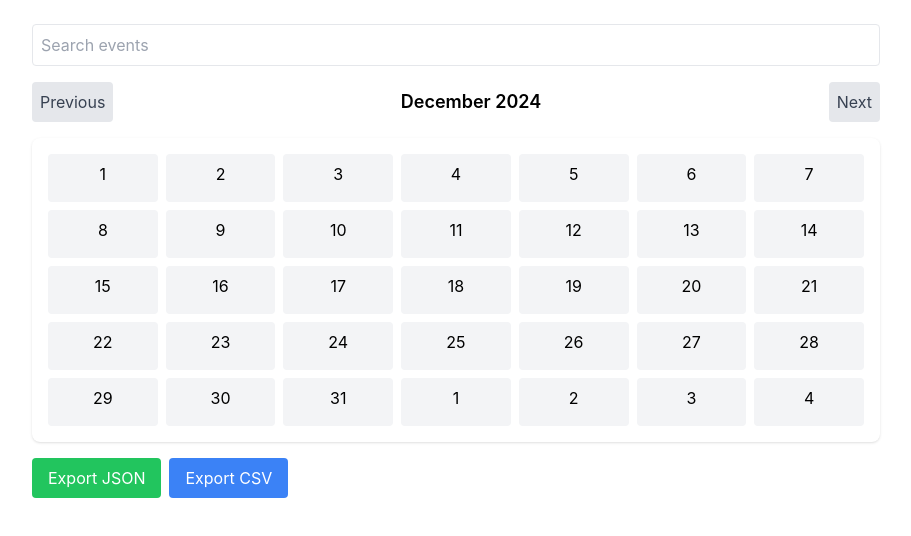
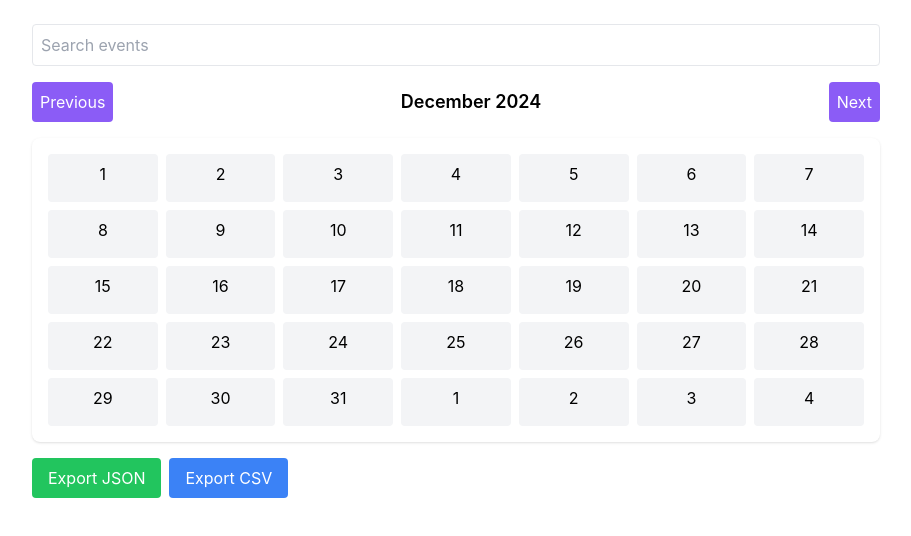
Before and after one commit to Vipul-Mhatre/Evenzaa, a React (Create React App) app: page / in a window 1280 px wide. Shown: the top 536 px of the page, without its empty margins (184-1095 px from the left). Built offline with nearby package versions, Linux system fonts and the light colour scheme.

Commit message:
deployed on netlify and updated readme

```diff
--- a/src/App.jsx
+++ b/src/App.jsx
@@ -112,14 +112,15 @@ const App = () => {
       <div className="flex justify-between items-center mb-4">
       <button
   onClick={() => handleMonthChange("prev")}
-          className="bg-gray-200 text-gray-700 p-2 rounded"
+  className="bg-violet-500 text-white p-2 rounded"
 >
   Previous
 </button>
+
         <h2 className="text-lg font-semibold">{format(currentMonth, "MMMM yyyy")}</h2>
         <button
           onClick={() => handleMonthChange("next")}
-          className="bg-gray-200 text-gray-700 p-2 rounded"
+  className="bg-violet-500 text-white p-2 rounded"
 >
 Next
 </button>
```
Also changed, not shown: 1 other file (tests, documents, lock files or other folders). Lines whose indentation alone changed are shown as unchanged.
